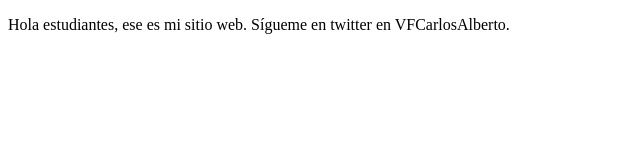
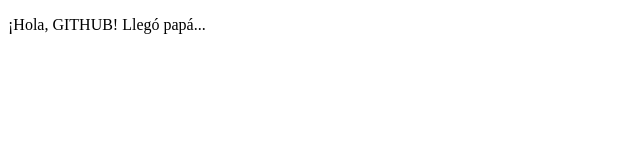
Before and after one commit to cvega01/proyectoDemoCursoPrework, a plain HTML site: page index.html in a window 1280 px wide. Shown: the whole page, without its empty margins (0-640 px from the left). Drawn offline with Linux system fonts and the light colour scheme.

Commit message:
Mensaje de bienvenida

```diff
--- a/index.html
+++ b/index.html
@@ -8,7 +8,7 @@
 </head>
 <body>
     <p>
-        Hola estudiantes, ese es mi sitio web. Sígueme en twitter en VFCarlosAlberto.
+        ¡Hola, GITHUB! Llegó papá...
     </p>
 </body>
 </html>
```
